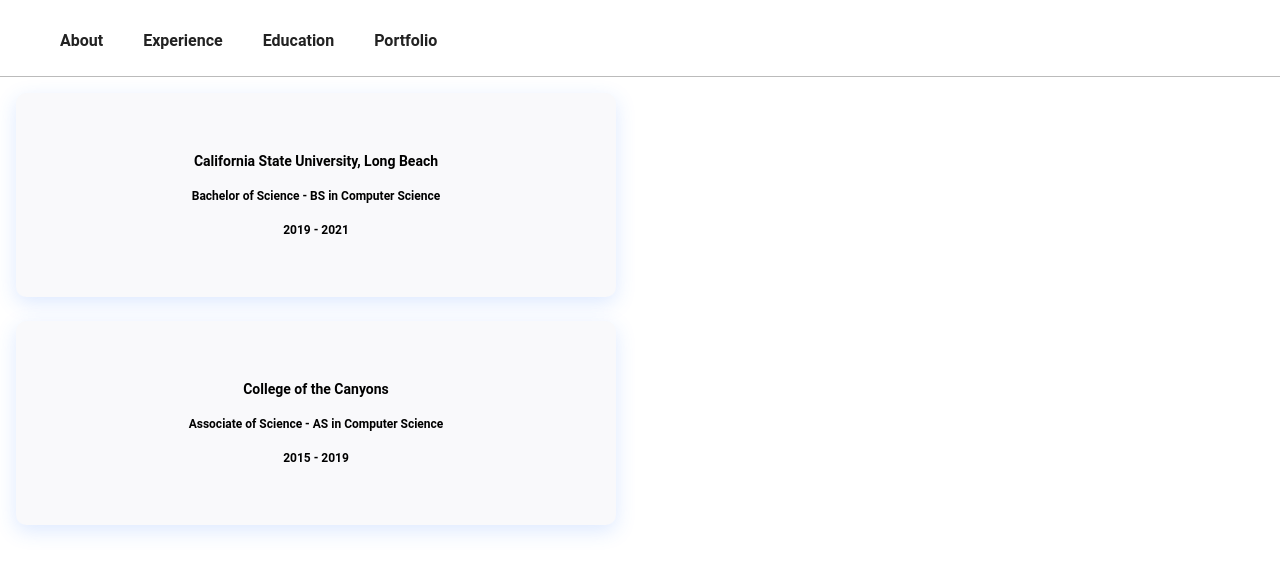
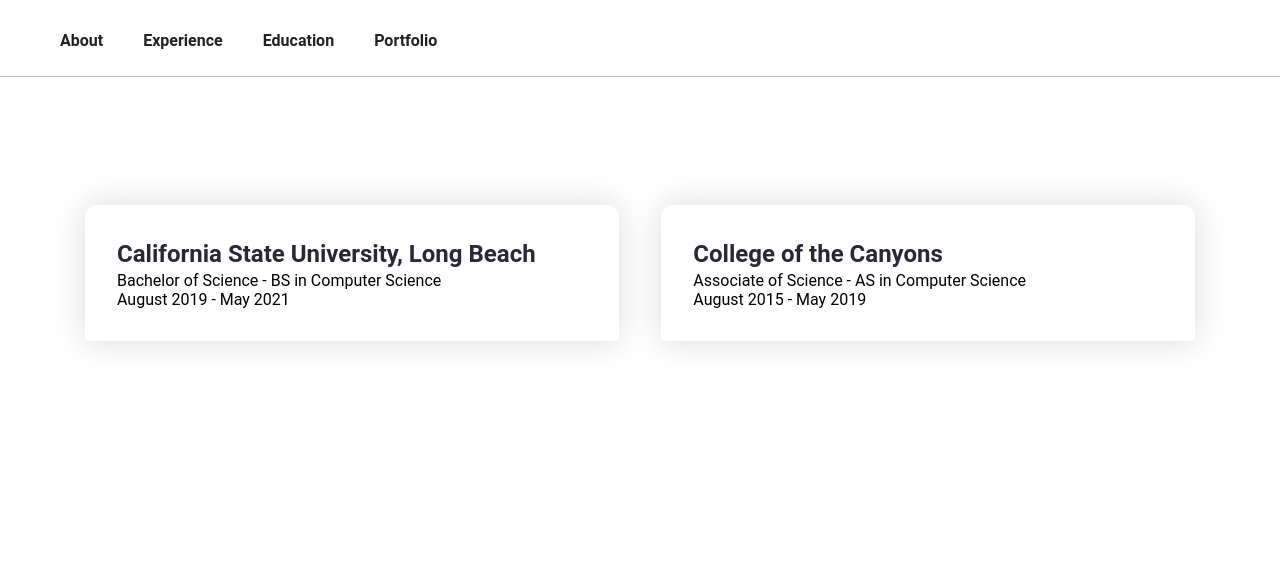
Before and after one commit to aram249/portfolio-react-app, a React (Create React App) app in the folder portfolio-app/: page / in a window 1280 px wide. Both pictures are taken after a click on the item "Education". Shown: the top 572 px of the page. Built offline with nearby package versions, Linux system fonts and the light colour scheme.

Commit message:
Update "Education" page

```diff
--- a/portfolio-app/package.json
+++ b/portfolio-app/package.json
@@ -8,7 +8,7 @@
     "@testing-library/user-event": "^13.5.0",
     "react": "^18.2.0",
     "react-dom": "^18.2.0",
-    "react-scripts": "^2.1.3",
+    "react-scripts": "^2.1.8",
     "react-scroll": "^1.8.9",
     "web-vitals": "^2.1.4"
   },
--- a/portfolio-app/src/components/TabComponent/EducationTab.jsx
+++ b/portfolio-app/src/components/TabComponent/EducationTab.jsx
@@ -6,23 +6,29 @@
 
     console.log(education);
     return (
-        <div className='education'>
-            <>
+        <section className='education--section' id='Education'>
+            <div className='education--section--container'>
                 {education.map((value, index) =>(
-                    <div className="card" key={index}>
-                            <h6 className='title'>
-                                {value.school}
-                            </h6>
-                            <h6 className='description'>
-                                {value.degree} in {value.fieldOfStudy}
-                            </h6>
-                            <h6 className='description'>
-                                {value.startDate} - {value.endDate}
-                            </h6>
+                    <div className="education--section--card" key={index}>
+                        <div className='education--section--card--content'>
+                            <div>
+                                <h3 className='education--section-title'>
+                                    {value.school}
+                                </h3>
+                                <p className='text-md'>
+                                    {value.degree} in {value.fieldOfStudy}
+                                </p>
+                                <p className='text-md'>
+                                    {value.startDate} - {value.endDate}
+                                </p>
+                            </div>
+                        </div>
                     </div>
                 ))}
-            </>
-        </div>
+            </div>
+        </section>
+
+
     )
 }
 
--- a/portfolio-app/src/components/TabComponent/ProjectsTab.jsx
+++ b/portfolio-app/src/components/TabComponent/ProjectsTab.jsx
@@ -6,12 +6,6 @@
 
     return (
         <section className='portfolio--section' id='MyPortfolio'>
-            <div className='portfolio--container-box'>
-                <div className='portfolio--container'>
-                    <p className='sub--title'>Recent Projects</p>
-                    <h2 className='section--heading'>My Portfolio</h2>
-                </div>
-            </div>
             <div className='portfolio--section--container'>
                 {projects.map((value, index) =>(
                     <div className="portfolio--section--card" key={index}>
--- a/portfolio-app/src/components/Tabs.jsx
+++ b/portfolio-app/src/components/Tabs.jsx
@@ -30,15 +30,15 @@
         school: "California State University, Long Beach",
         degree: "Bachelor of Science - BS",
         fieldOfStudy: "Computer Science",
-        startDate: "2019",
-        endDate: "2021"
+        startDate: "August 2019",
+        endDate: "May 2021"
     },
     {
         school: "College of the Canyons",
         degree: "Associate of Science - AS",
         fieldOfStudy: "Computer Science",
-        startDate: "2015",
-        endDate: "2019"
+        startDate: "August 2015",
+        endDate: "May 2019"
     }
 ];
 
--- a/portfolio-app/src/styles/Card.css
+++ b/portfolio-app/src/styles/Card.css
@@ -1,50 +1,101 @@
-.card {
-    border-radius: 10px;
-    background: rgb(249, 249, 251);
-    box-shadow: 0 6px 20px rgba(56, 125, 255, 0.17);
-    width: 500px;
-    margin: 25px;
-    align-items: center;
-    display: flex;
-    /* flex: 1; */
-    margin: 0 1rem;
-    flex-flow: column;
-    margin-bottom: 24px;
-    padding: 50px;
+:root {
+    --primary: #5e3bee;
+    --heading-color: #282938;
+    --bg-shade: #f5fcff;
+    --darkblue: #1c1e53;
+    --black: #000000;
+    --white: #ffffff;
+  }
+
+.sub--title {
+    color: var(--heading-color);
+    font-size: 16px;
+    font-weight: 600;
+    line-height: 24px;
 }
 
-.title,
-.description,
-.header {
-    text-align: center;
-    margin: 0;
-    padding: 10px;
-    @media (max-width: 768px) {
-        width: 90%;
-    }
+.education--section {
+    display: flex;
+    padding: 112px 85px;
+    flex-direction: column;
+    align-items: flex-start;
+    gap: 80px;
 }
 
-.title {
-    font-weight: bold;
-    font-size: 14px;
+.education--container-box {
+    display: flex;
+    justify-content: space-between;
+    align-items: center;
+    width: 100%;
 }
 
-.header {
-    font-size: 12px;
+.education--container {
+    display: flex;
+    flex-direction: column;
+    align-items: flex-start;
+    gap: 21.px;
 }
 
-.description {
-    font-size: 12px;
-    text-align: left;
-    padding: 10px;
+.education--section--container {
+    display: flex;
+    align-items: center;
+    justify-content: center;
+    gap: 42.6px;
+    width: 100%;
 }
 
-.about {
-    width: 80%;
-    text-align: center;
-    margin-left: 10%;
+.education--section--card{
+    display: flex;
+    flex-direction: column;
+    align-items: flex-start;
+    gap: 32px;
+    flex: 1 0 0;
+    background-color: rgb(255, 255, 255);
+    box-shadow: 0 0 32px rgba(0, 0, 0, 0.15);
+    cursor: pointer;
+    border-top-left-radius: 12px;
+    border-top-right-radius: 12px;
 }
 
-.about > .card {
-    display: inline-table;
+.education--section--card--content {
+    display: grid;
+    padding: 32px;
+    flex-direction: column;
+    align-items: center;
+    gap: 32px;
+    align-self: stretch;
 }
+
+.education--section-title {
+    color: var(--heading-color);
+}
+
+.education--link{
+    text-decoration: none;
+    display: flex;
+    gap: 16px;
+    border-bottom: 1.33px solid var(--primary);
+    padding-bottom: 10.6px;
+    font-weight: 600;
+}
+
+.education--section--card:hover path{
+    stroke: #006b6a;
+}
+
+/* Responsive  screen */
+@media only screen and (max-width: 1200px) {
+    .education--section--container,
+    .education--container-box {
+        display: flex;
+        flex-direction: column;
+    }
+
+    .education--container{
+        align-items: center;
+    }
+
+    .education--container-box {
+        gap: 30px;
+      }
+}
--- a/portfolio-app/src/styles/Portfolio.css
+++ b/portfolio-app/src/styles/Portfolio.css
@@ -20,20 +20,6 @@
     flex-direction: column;
     align-items: flex-start;
     gap: 80px;
-}
-
-.portfolio--container-box {
-    display: flex;
-    justify-content: space-between;
-    align-items: center;
-    width: 100%;
-}
-
-.portfolio--container {
-    display: flex;
-    flex-direction: column;
-    align-items: flex-start;
-    gap: 21.px;
 }
 
 .portfolio--section--container {
```
Also changed, not shown: portfolio-app/src/App.css (line endings or trailing spaces), 1 other file (tests, documents, lock files or other folders).
